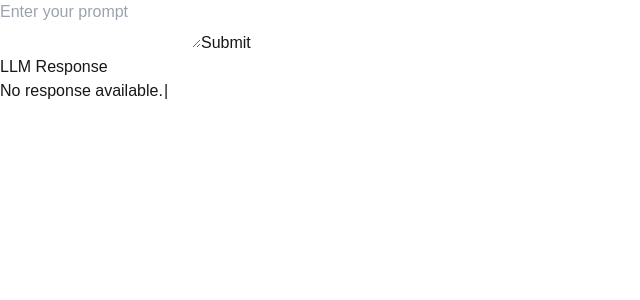
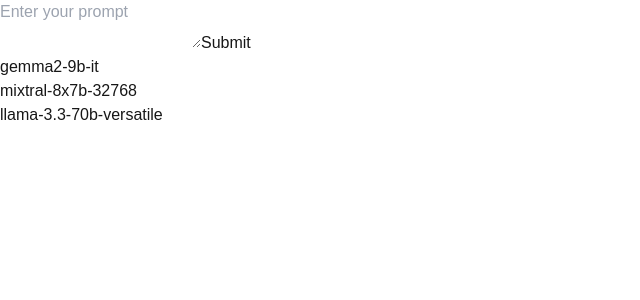
Before and after one commit to Kaphleamrit/evalLLM, a Next.js app: page / in a window 1280 px wide. Shown: the top 300 px of the page, without its empty margins (0-640 px from the left). Built offline with nearby package versions, Linux system fonts and the light colour scheme.

Commit message:
3 models work fine

```diff
--- a/package.json
+++ b/package.json
@@ -17,6 +17,7 @@
     "next": "15.1.3",
     "react": "^18.3.1",
     "react-dom": "^18.3.1",
+    "react-markdown": "^9.0.1",
     "typewriter-effect": "^2.21.0"
   },
   "devDependencies": {
--- a/src/app/api/prompts/route.ts
+++ b/src/app/api/prompts/route.ts
@@ -4,13 +4,28 @@
   apiKey: process.env["GROQ_API_KEY"], // This is the default and can be omitted
 });
 
+const aiResponse = async (model: string, prompt: string) => {
+  const chatCompletion = await client.chat.completions.create({
+    messages: [{ role: "user", content: prompt }],
+    model: model,
+  });
+  const response = chatCompletion.choices[0].message.content;
+  return response;
+
+}
+
 export async function POST(request: Request) {
   const { prompt } = await request.json();
-  const chatCompletion = await client.chat.completions.create({
-    messages: [{ role: "user", content: prompt }],
-    model: "llama3-8b-8192",
-  });
-  const aiResponse = chatCompletion.choices[0].message.content;
-  return new Response(JSON.stringify({"message": aiResponse}), { status: 200 });
+  const gemma2Response = await aiResponse("gemma2-9b-it", prompt);
+  const mixtralResponse = await aiResponse("mixtral-8x7b-32768", prompt);
+  const llamaResponse = await aiResponse("llama-3.3-70b-versatile", prompt);
 
+  return new Response(
+    JSON.stringify({
+      gemma2Response,
+      mixtralResponse,
+      llamaResponse,
+    }),
+    { status: 200 }
+  );
 }
--- a/src/app/page.tsx
+++ b/src/app/page.tsx
@@ -5,6 +5,7 @@
   return (
     <div className="max-w-4xl mx-auto p-4">
       <PromptInput />
+
     </div>
   );
 }
--- a/src/components/llmResponse.tsx
+++ b/src/components/llmResponse.tsx
@@ -1,42 +1,23 @@
-import React, { useEffect, useRef } from "react";
-import Typewriter from "typewriter-effect/dist/core";
+import React from "react";
+import ReactMarkdown from "react-markdown";
 
 interface LLMResponseProps {
   response: string; // Prop for the LLM response
+  model: string;
 }
 
-const LLMResponse: React.FC<LLMResponseProps> = ({ response }) => {
-  const typewriterRef = useRef<HTMLDivElement | null>(null);
-
-  useEffect(() => {
-    if (typewriterRef.current) {
-      const typewriter = new Typewriter(typewriterRef.current, {
-        loop: false, // Disable looping unless needed
-        delay: 1,
-      });
-
-      typewriter
-        .pauseFor(250)
-        .typeString(response || "No response available.")
-        .start();
-
-      return () => {
-        typewriter.stop(); // Clean up when the component is unmounted
-      };
-    }
-  }, [response]); // Re-run effect when `response` changes
-
+const LLMResponse: React.FC<LLMResponseProps> = ({ response, model }) => {
   return (
-    <div className="mt-4 p-4 bg-gray-100 border border-gray-300 rounded-lg dark:bg-gray-800 dark:border-gray-600">
+    <div className="w-1/3 p-6 bg-gray-50 border border-gray-300 rounded-lg shadow-md dark:bg-gray-800 dark:border-gray-600">
       <h3 className="text-lg font-semibold mb-2 text-gray-800 dark:text-gray-200">
-        LLM Response
+        {model}
       </h3>
-      <div
-        ref={typewriterRef}
-        className="text-gray-700 dark:text-gray-300"
-      ></div>
+      <div className="text-sm text-gray-700 dark:text-gray-300 leading-relaxed">
+        <ReactMarkdown>{response}</ReactMarkdown>
+      </div>
     </div>
   );
 };
 
+
 export default LLMResponse;
--- a/src/components/promptInput.tsx
+++ b/src/components/promptInput.tsx
@@ -1,11 +1,13 @@
 "use client";
-import React, { useState, useEffect } from "react";
+import React, { useState } from "react";
 import LLMResponse from "../components/llmResponse";
 
 export default function PromptForm() {
   const [isLoading, setIsLoading] = useState(false);
   const [prompt, setPrompt] = useState("");
-  const [aiResponse, setAIResponse] = useState(""); // Final response
+  const [gemma2Response, setGemma2Response] = useState(""); // Final response
+  const [mixtralResponse, setMixtralResponse] = useState(""); // Final response
+  const [llamaResponse, setLlamaResponse] = useState(""); // Final response
 
   const handleSubmit = async (e: React.FormEvent) => {
     e.preventDefault();
@@ -21,20 +23,26 @@
 
       if (res.ok) {
         const data = await res.json();
-        setAIResponse(data.message);
+        setGemma2Response(data.gemma2Response);
+        setMixtralResponse(data.mixtralResponse);
+        setLlamaResponse(data.llamaResponse);
       } else {
-        setAIResponse("An error occurred while querying the LLM.");
+        setGemma2Response("An error occurred while querying the LLM.");
+        setMixtralResponse("An error occurred while querying the LLM.");
+        setLlamaResponse("An error occurred while querying the LLM.");
       }
     } catch (error) {
       console.error(error);
-      setAIResponse("An error occurred while querying the LLM.");
+      setGemma2Response("An error occurred while querying the LLM.");
+      setMixtralResponse("An error occurred while querying the LLM.");
+      setLlamaResponse("An error occurred while querying the LLM.");
     } finally {
       setIsLoading(false);
     }
   };
 
   return (
-    <div className="max-w-lg mx-auto p-4">
+    <div className="max-w-screen-lg mx-auto p-4">
       <form onSubmit={handleSubmit} className="flex items-center space-x-2">
         <textarea
           value={prompt}
@@ -55,9 +63,11 @@
         </button>
       </form>
 
-      {/* LLMResponse Component */}
-      <div className="mt-4">
-        <LLMResponse response={aiResponse} />
+      {/* LLMResponse Components */}
+      <div className="mt-4 flex justify-between gap-4">
+        <LLMResponse response={gemma2Response} model="gemma2-9b-it" />
+        <LLMResponse response={mixtralResponse} model="mixtral-8x7b-32768" />
+        <LLMResponse response={llamaResponse} model="llama-3.3-70b-versatile" />
       </div>
     </div>
   );
```
Also changed, not shown: 1 other file (tests, documents, lock files or other folders).
